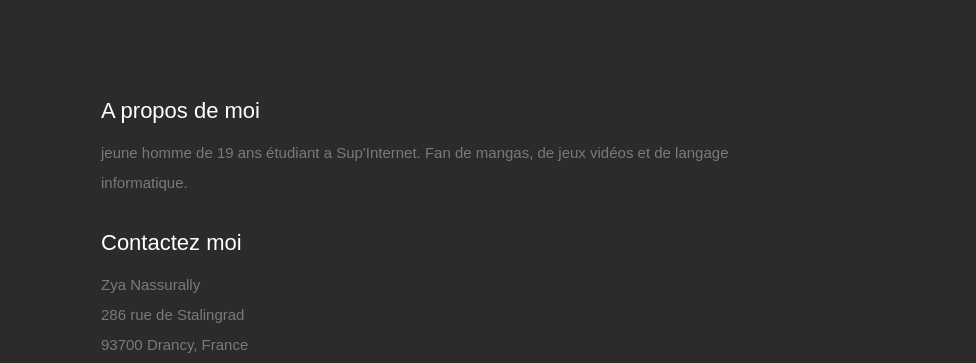
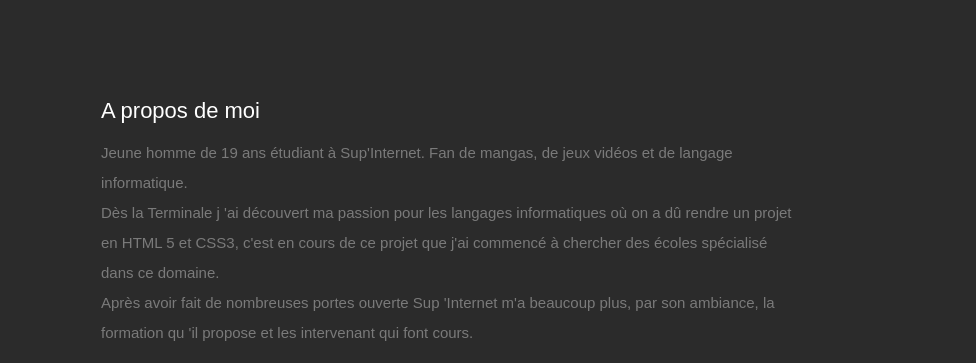
Before and after one commit to Zya04/portfolio, a Gatsby site: page / in a window 1280 px wide. Shown: the part 800-1163 px from the top of the page, 304-1280 px from the left. Built offline with nearby package versions, Linux system fonts and the light colour scheme; Gatsby itself is replaced by a stand-in of ours; a web font is replaced by a local one.

Commit message:
added some description

```diff
--- a/src/components/About.js
+++ b/src/components/About.js
@@ -12,7 +12,13 @@ const About = () => (
       <div className="nine columns main-col">
         <h2>A propos de moi</h2>
         <p>
-          jeune homme de 19 ans étudiant a <span>Sup'Internet</span>. Fan de mangas, de jeux vidéos et de langage informatique.
+          Jeune homme de 19 ans étudiant à <span>Sup'Internet</span>. Fan de mangas, de jeux vidéos et de langage informatique.
+          <br/>
+          Dès la Terminale j 'ai découvert ma passion pour les langages informatiques où on a dû rendre un projet en HTML 5 et CSS3,
+          c'est en cours de ce projet que j'ai commencé à chercher des écoles spécialisé dans ce domaine.
+          <br />
+          Après avoir fait de nombreuses portes ouverte Sup 'Internet m'a
+          beaucoup plus, par son ambiance, la formation qu 'il propose et les intervenant qui font cours.
         </p>
         <div className="row">
           <div className="columns contact-details">
```
